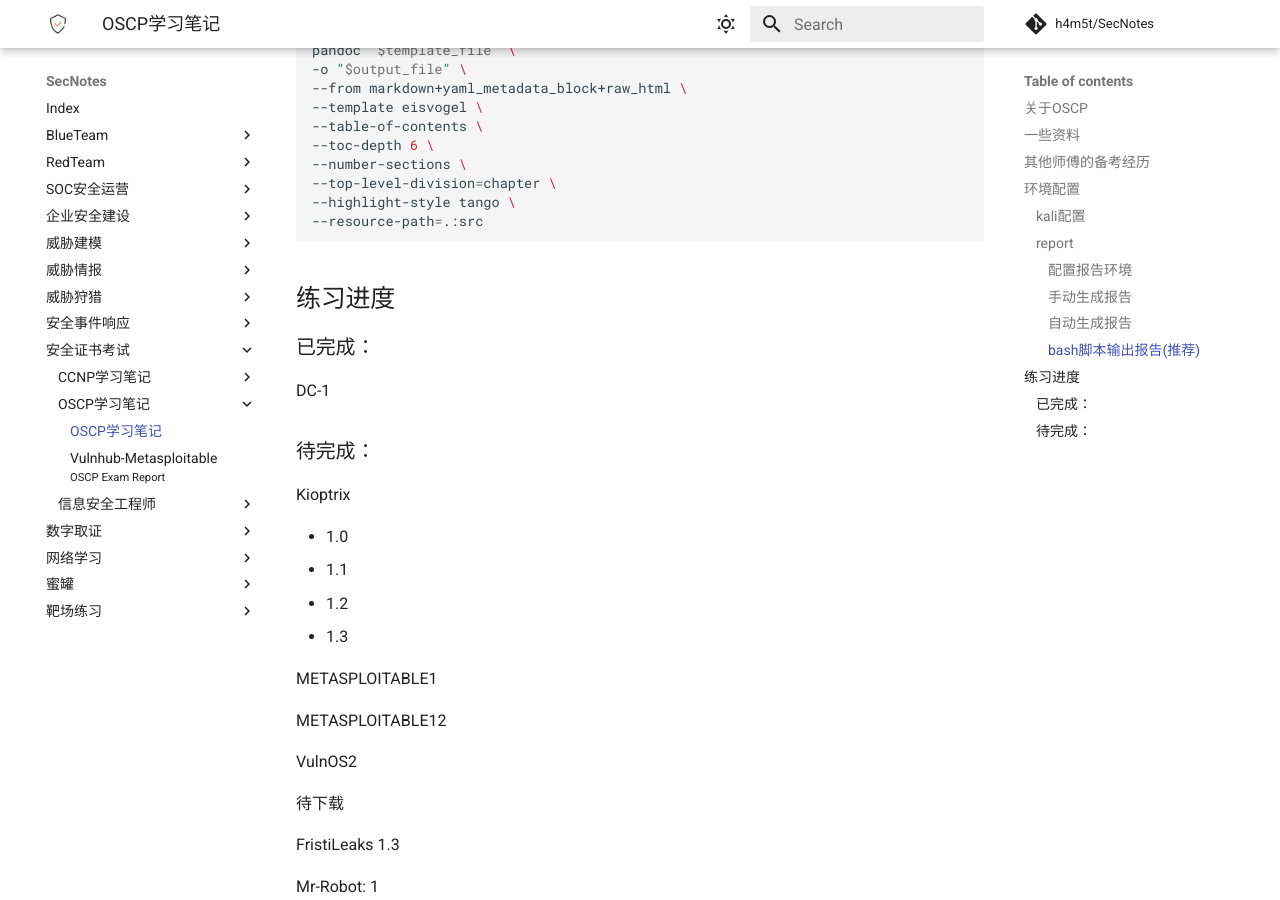
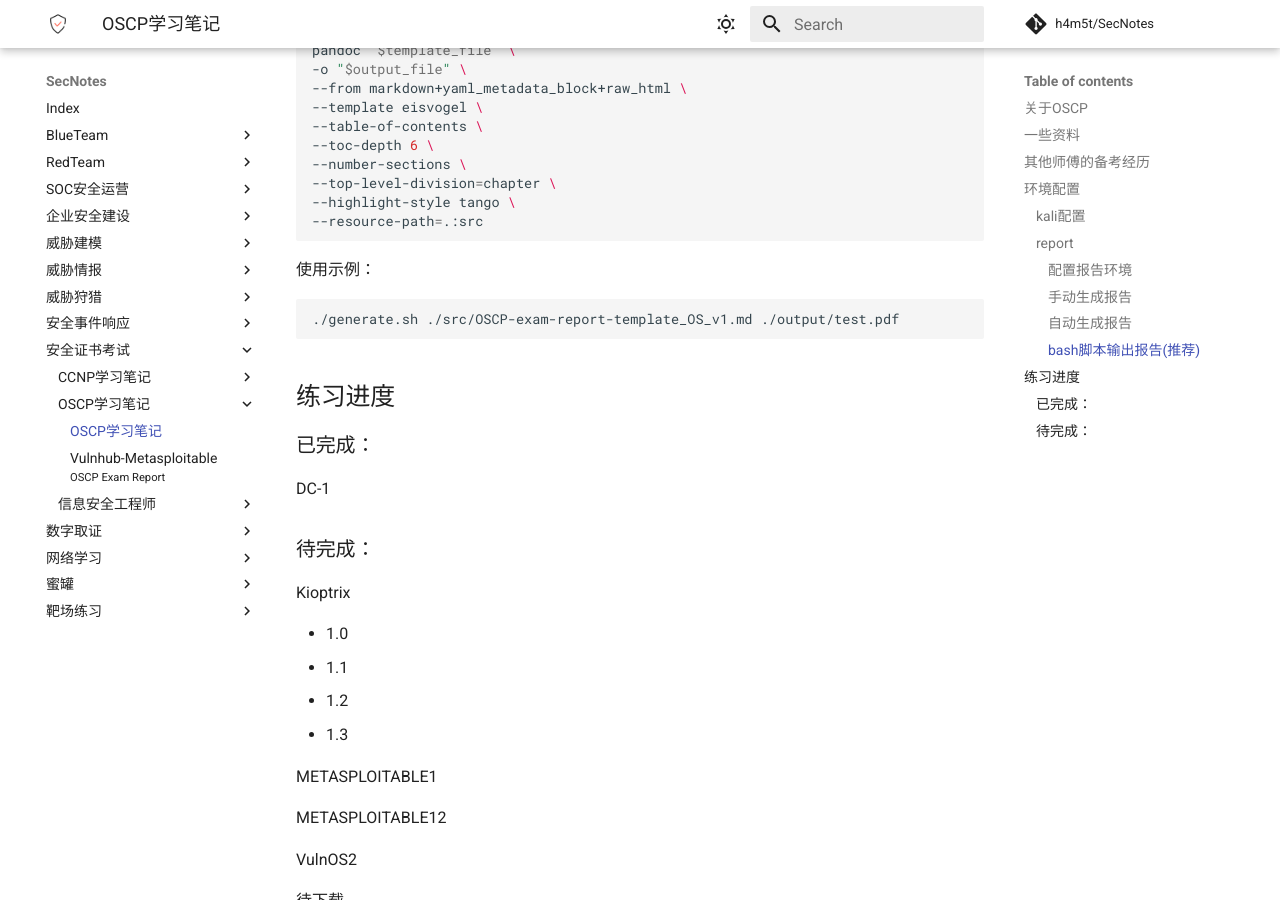
Before and after one commit to h4m5t/SecNotes, an MkDocs documentation site: the page built from docs/安全证书考试/OSCP学习笔记/0x01_OSCP学习记录.md, in a window 1280 px wide and 900 px high, scrolled down 4271 px. Built offline with MkDocs 1.6.1 and Material for MkDocs 9.7.7, drawn with Linux system fonts in a browser that asks for light colours; comment, search, counter and statistics services are not loaded.

Commit message:
Update 0x01_OSCP学习记录.md

````diff
--- a/docs/安全证书考试/OSCP学习笔记/0x01_OSCP学习记录.md
+++ b/docs/安全证书考试/OSCP学习笔记/0x01_OSCP学习记录.md
@@ -222,7 +222,11 @@
 --resource-path=.:src
 ```
 
+使用示例：
 
+```
+./generate.sh ./src/OSCP-exam-report-template_OS_v1.md ./output/test.pdf
+```
 
 ## 练习进度
 
````
